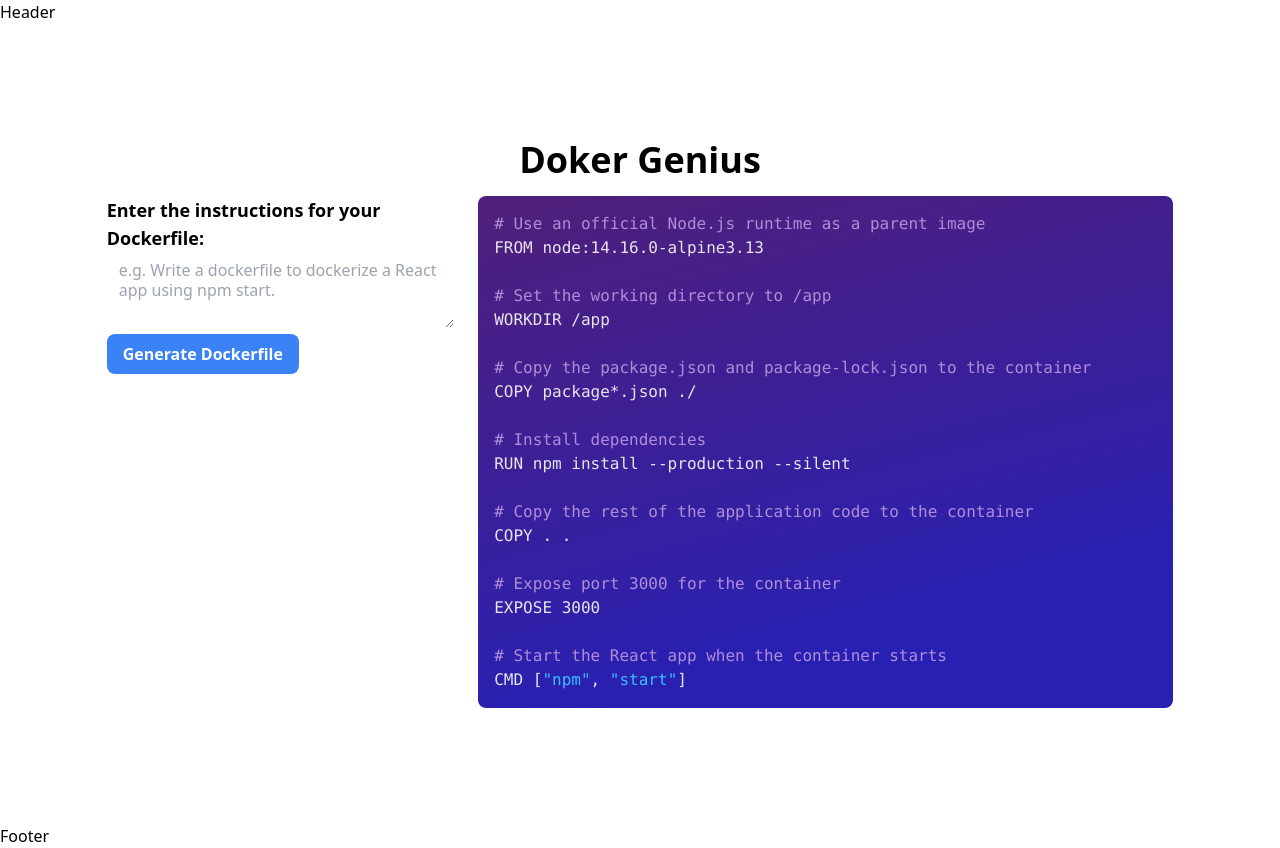
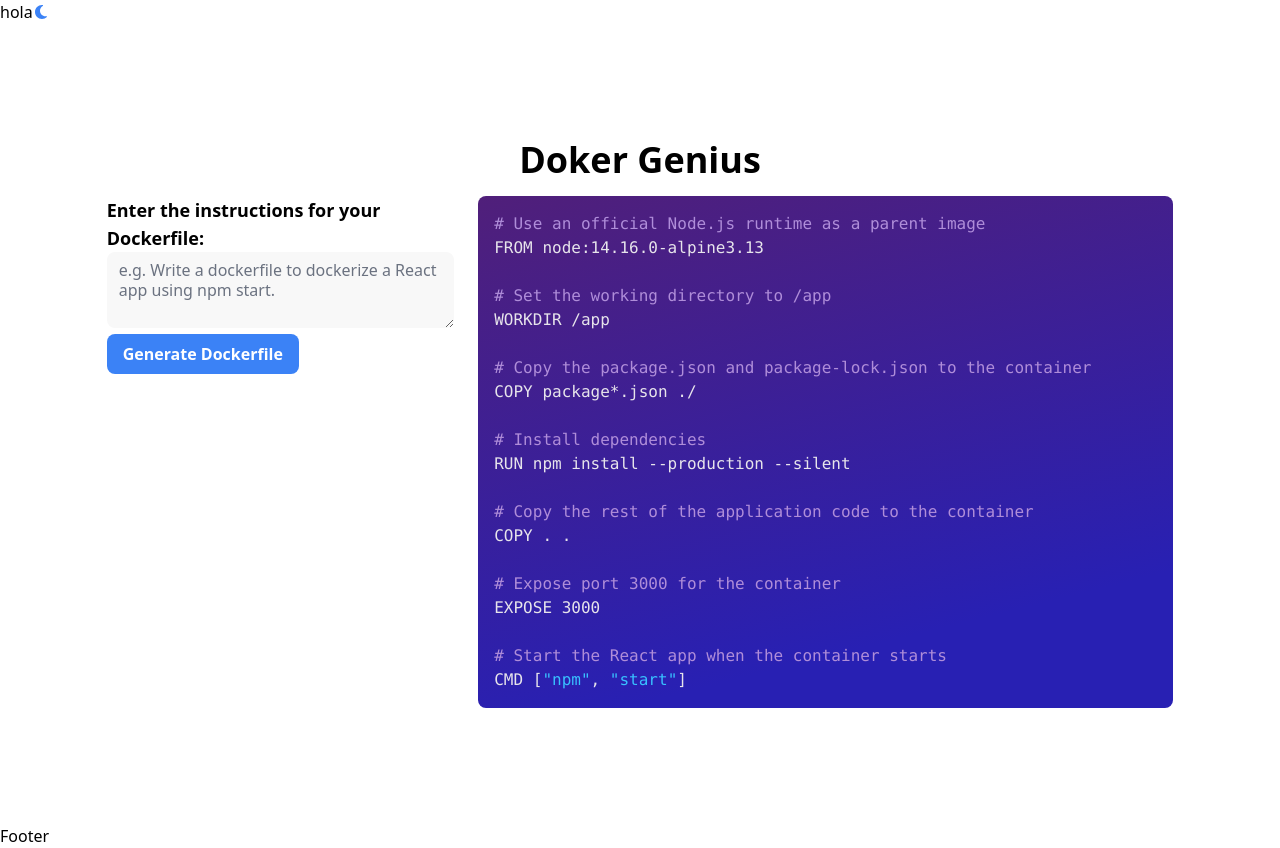
Before and after one commit to ljaviertovar/doker-genius, a Next.js app: page / in a window 1280 px wide. Built offline with nearby package versions, Linux system fonts and the light colour scheme.

Commit message:
add dark mode

```diff
--- a/src/components/ui/Header.tsx
+++ b/src/components/ui/Header.tsx
@@ -1,5 +1,11 @@
 import React from "react"
+import ThemeButton from "./ThemeButton"
 
 export default function Header() {
-	return <div>Header</div>
+	return (
+		<div>
+			hola
+			<ThemeButton />
+		</div>
+	)
 }
--- /dev/null
+++ b/src/components/ui/ThemeButton.tsx
@@ -0,0 +1,28 @@
+import { useEffect, useState } from "react"
+import { useTheme } from "next-themes"
+
+import { faMoon, faSun } from "@fortawesome/free-solid-svg-icons"
+import { FontAwesomeIcon } from "@fortawesome/react-fontawesome"
+
+export default function ThemeButton({ className }: { className?: string }) {
+	const [mounted, setMounted] = useState(false)
+
+	const { systemTheme, theme, setTheme } = useTheme()
+	const currentTheme = theme === "system" ? systemTheme : theme
+
+	useEffect(() => {
+		setMounted(true)
+	}, [])
+
+	if (!mounted) return null
+
+	return (
+		<button type='button' onClick={() => setTheme(currentTheme === "dark" ? "light" : "dark")} className={className}>
+			{currentTheme === "dark" ? (
+				<FontAwesomeIcon icon={faSun} className='w-4 h-4 text-gray-400' />
+			) : (
+				<FontAwesomeIcon icon={faMoon} className='w-4 h-4 text-blue-500' />
+			)}
+		</button>
+	)
+}
--- a/src/pages/_app.tsx
+++ b/src/pages/_app.tsx
@@ -1,6 +1,12 @@
-import '@/styles/globals.css'
-import type { AppProps } from 'next/app'
+import "@/styles/globals.css"
+import { ThemeProvider } from "next-themes"
+
+import type { AppProps } from "next/app"
 
 export default function App({ Component, pageProps }: AppProps) {
-  return <Component {...pageProps} />
+	return (
+		<ThemeProvider enableColorScheme attribute='class'>
+			<Component {...pageProps} />
+		</ThemeProvider>
+	)
 }
--- a/tailwind.config.js
+++ b/tailwind.config.js
@@ -7,12 +7,20 @@ module.exports = {
   ],
   theme: {
     extend: {
-      backgroundImage: {
-        'gradient-radial': 'radial-gradient(var(--tw-gradient-stops))',
-        'gradient-conic':
-          'conic-gradient(from 180deg at 50% 50%, var(--tw-gradient-stops))',
+      textColor: ['placeholder'],
+      backgroundColor: {
+        "custom-gray-bg": "#F8F8F8",
+        "custom-gray": "#171717",
+        "custom-dark-gray": "#1D1D1D",
+        "frame-gray": "EEEEEE",
       },
+      borderColor: {
+        "custom-gray": "#171717",
+      },
+      placeholderColor: {
+        'dark': '#FFFFFF',
+      }
     },
   },
-  plugins: [],
+  plugins: [require("@tailwindcss/forms")],
 }
```
Also changed, not shown: package.json (+10 -1 lines), 2 other files (tests, documents, lock files or other folders).
